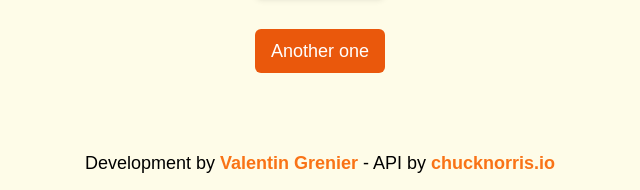
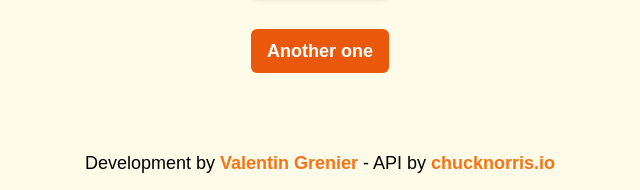
Before and after one commit to valentin-grenier/chucknorris, a website: page public/index.html in a window 1280 px wide. Shown: the part 607-797 px from the top of the page, 320-960 px from the left. Drawn offline with Linux system fonts and the light colour scheme; no server answers; a web font is replaced by a local one.

Commit message:
Ajout balises SEO

```diff
--- a/public/index.html
+++ b/public/index.html
@@ -5,8 +5,20 @@
   <meta charset="UTF-8">
   <meta http-equiv="X-UA-Compatible" content="IE=edge">
   <meta name="viewport" content="width=device-width, initial-scale=1.0">
+
   <title>Chuck Norris Jokes</title>
+
+  <!-- SEO -->
+  <meta name="description" content="A simple single-page application fetching data from the Chuck Norris API.">
+  <meta property="og:title" content="Chuck Norris Jokes">
+  <meta property="og:site_name" content="Chuck Norris Jokes">
+  <meta property="og:image" content="./img/chuck-norris-4.jpeg">
+  <meta property="og:type" content="website">
+
+  <!-- Stylesheets -->
   <link rel="stylesheet" href="./css/style.css">
+
+  <!-- Fonts -->
   <link rel="preconnect" href="https://fonts.bunny.net">
   <link href="https://fonts.bunny.net/css?family=arbutus:400" rel="stylesheet" />
   <link href="https://fonts.bunny.net/css?family=albert-sans:400" rel="stylesheet" />
--- a/src/input.css
+++ b/src/input.css
@@ -6,6 +6,17 @@
 {
   .btn-primary
   {
-    @apply bg-orange-600 font-medium text-white w-fit mx-auto py-2 px-4 rounded-md transition-all hover:opacity-75 hover:scale-95;
+    @apply
+    bg-orange-600
+    font-semibold
+    text-white
+    w-fit
+    mx-auto
+    py-2
+    px-4
+    rounded-md
+    transition-all
+    hover:opacity-75
+    hover:scale-95;
   }
 }
```
Also changed, not shown: public/css/style.css.
